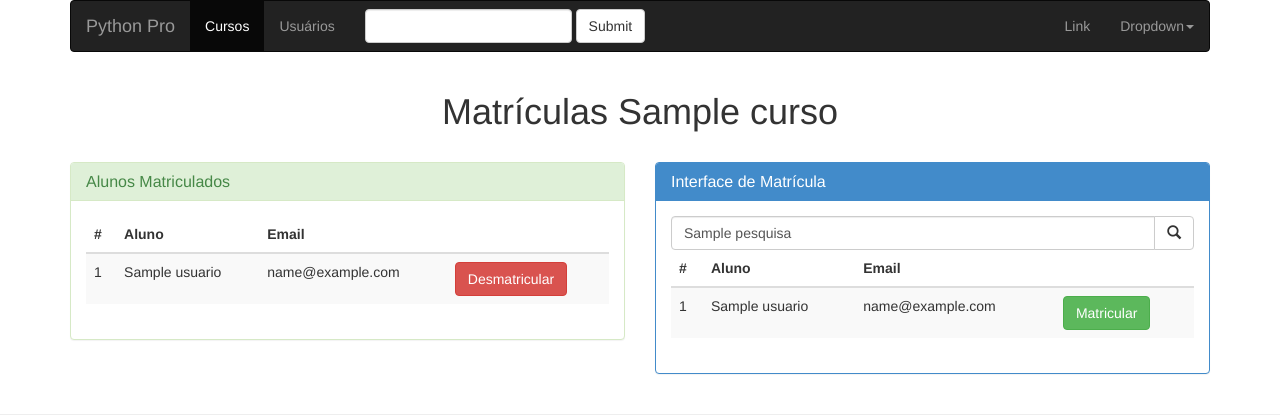
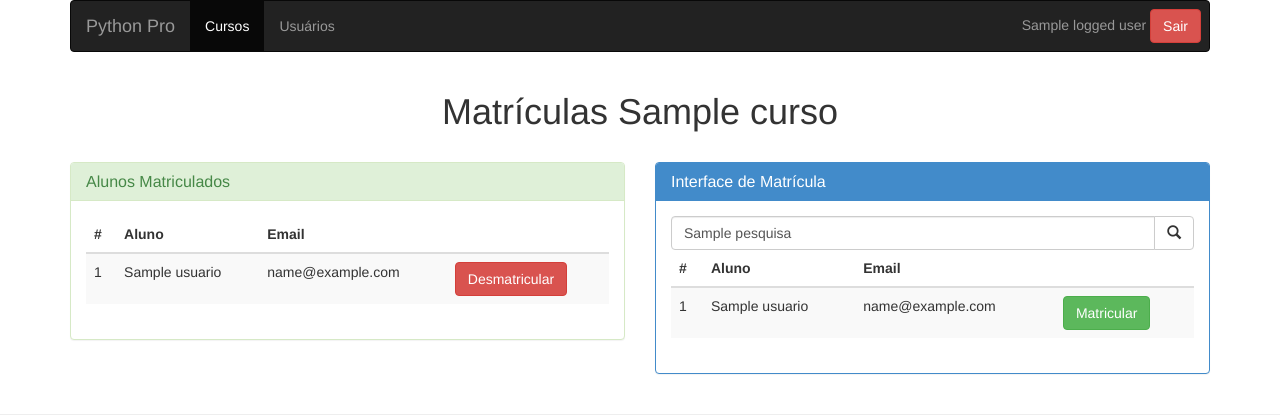
Before and after one commit to renzon/livrogae, a Python web app: template backend/src/web/templates/matricula.html in a window 1280 px wide. Shown: the top 420 px of the page. Run offline with Jinja, Linux system fonts and the light colour scheme; the template is opened without the code that fills it: most values are stand-ins (such as "Sample title", 1, 10 or a date in 2020).

Commit message:
Informções sobre login no cabeçalho de base.html

```diff
--- a/backend/src/web/templates/base.html
+++ b/backend/src/web/templates/base.html
@@ -53,7 +53,7 @@
                                 <a href="/curso">Cursos</a>
                             </li>
                             <li {{ 'class=active' if aba_selecionada =='USUARIOS' }}>
-                                <a href="/usuario">Usuários</a>
+                               <a href="/usuario">Usuários</a>
                             </li>
                         {% endmacro %}
 
@@ -61,37 +61,19 @@
                             {{ macro_abas() }}
                         {% endblock %}
                     </ul>
-                    <form class="navbar-form navbar-left" role="search">
-                        <div class="form-group">
-                            <input type="text" class="form-control">
-                        </div>
-                        <button type="submit" class="btn btn-default">Submit</button>
-                    </form>
-                    <ul class="nav navbar-nav navbar-right">
-                        <li>
-                            <a href="#">Link</a>
-                        </li>
-                        <li class="dropdown">
-                            <a href="#" class="dropdown-toggle" data-toggle="dropdown">Dropdown<strong
-                                    class="caret"></strong></a>
-                            <ul class="dropdown-menu">
-                                <li>
-                                    <a href="#">Action</a>
-                                </li>
-                                <li>
-                                    <a href="#">Another action</a>
-                                </li>
-                                <li>
-                                    <a href="#">Something else here</a>
-                                </li>
-                                <li class="divider">
-                                </li>
-                                <li>
-                                    <a href="#">Separated link</a>
-                                </li>
-                            </ul>
-                        </li>
-                    </ul>
+                    <div class="nav navbar-nav navbar-right" style="padding: 8px 8px;">
+                        {% if _logged_user %}
+                        <form class="form-inline" action="{{ _logout_path }}" method="post">
+                            <div class="input-append" id="logout-div">
+                                {{ csrf_input() }}
+                                <span style="color: #999999;">{{ _logged_user.name }}</span>
+                                <button class="btn btn-danger" type="submit">Sair</button>
+                            </div>
+                        </form>
+                        {% else %}
+                            <a class="btn btn-success" href="{{ _login_pth }}">Login</a>
+                        {% endif %}
+                    </div>
                 </div>
 
             </nav>
@@ -111,7 +93,7 @@
     <div class="row clearfix">
         <div class="col-md-12 column">
 
-    &copy; 2014 - App Engine e Python
+            &copy; 2014 - App Engine e Python
         </div>
     </div>
 </div>
```
